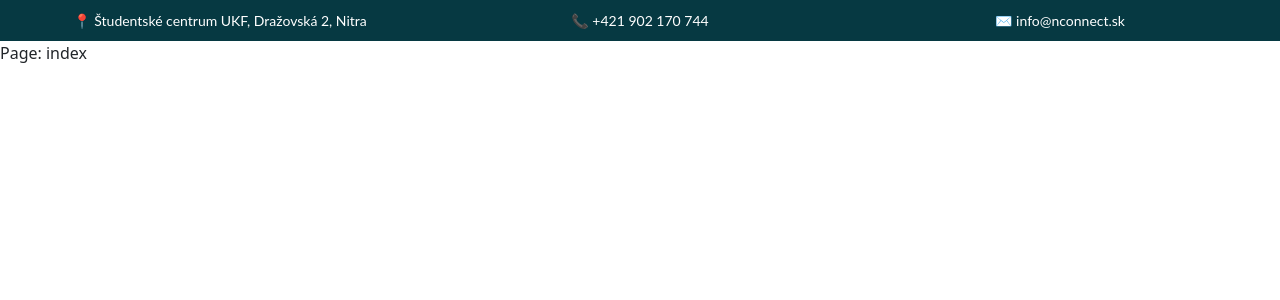
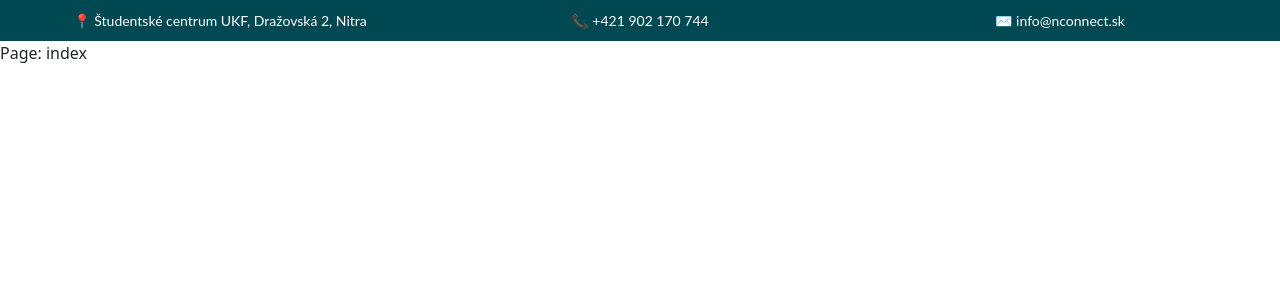
Before and after one commit to br0kenpixel/nconnect-fe2, a Nuxt app: page / in a window 1280 px wide. Shown: the top 300 px of the page. Built offline with nearby package versions, Linux system fonts and the light colour scheme.

Commit message:
fix color

```diff
--- a/components/TopInfoBar.vue
+++ b/components/TopInfoBar.vue
@@ -16,7 +16,7 @@
 }
 
 div {
-    background-color: rgb(6, 57, 66);
+    background-color: #004953;
     color: white;
     font-size: 14px;
     font-family: 'Lato', sans-serif;
```
